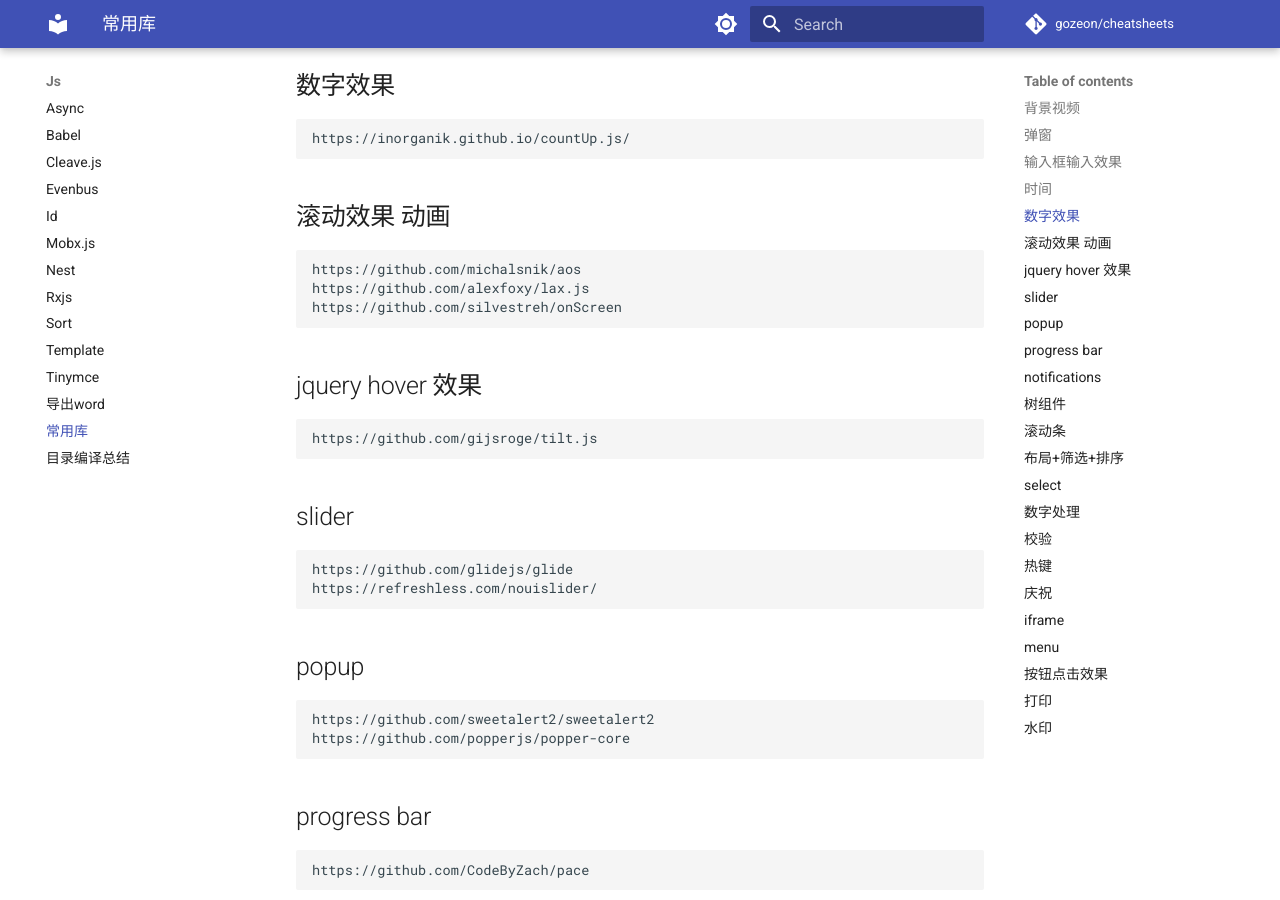
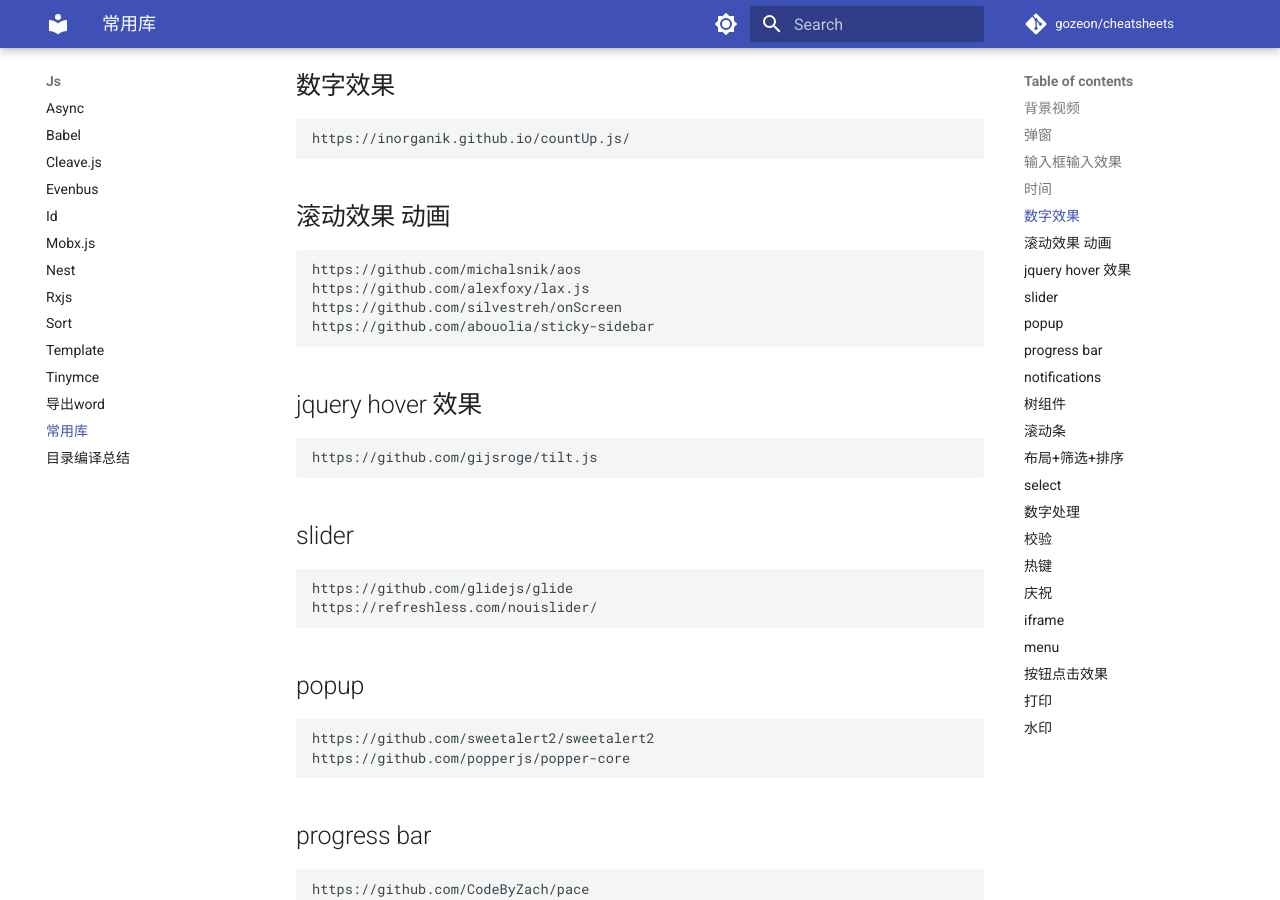
Before and after one commit to gozeon/cheatsheets, an MkDocs documentation site: the page built from docs/js/常用库.md, in a window 1280 px wide and 900 px high, scrolled down 684 px. Built offline with MkDocs 1.6.1 and Material for MkDocs 9.7.7, drawn with Linux system fonts in a browser that asks for light colours; comment, search, counter and statistics services are not loaded; some of the changed lines change nothing that is shown.

Commit message:
Update 常用库.md

```diff
--- a/docs/js/常用库.md
+++ b/docs/js/常用库.md
@@ -24,6 +24,7 @@
     https://github.com/michalsnik/aos
     https://github.com/alexfoxy/lax.js
     https://github.com/silvestreh/onScreen
+    https://github.com/abouolia/sticky-sidebar
 
 ## jquery hover 效果
 
```
